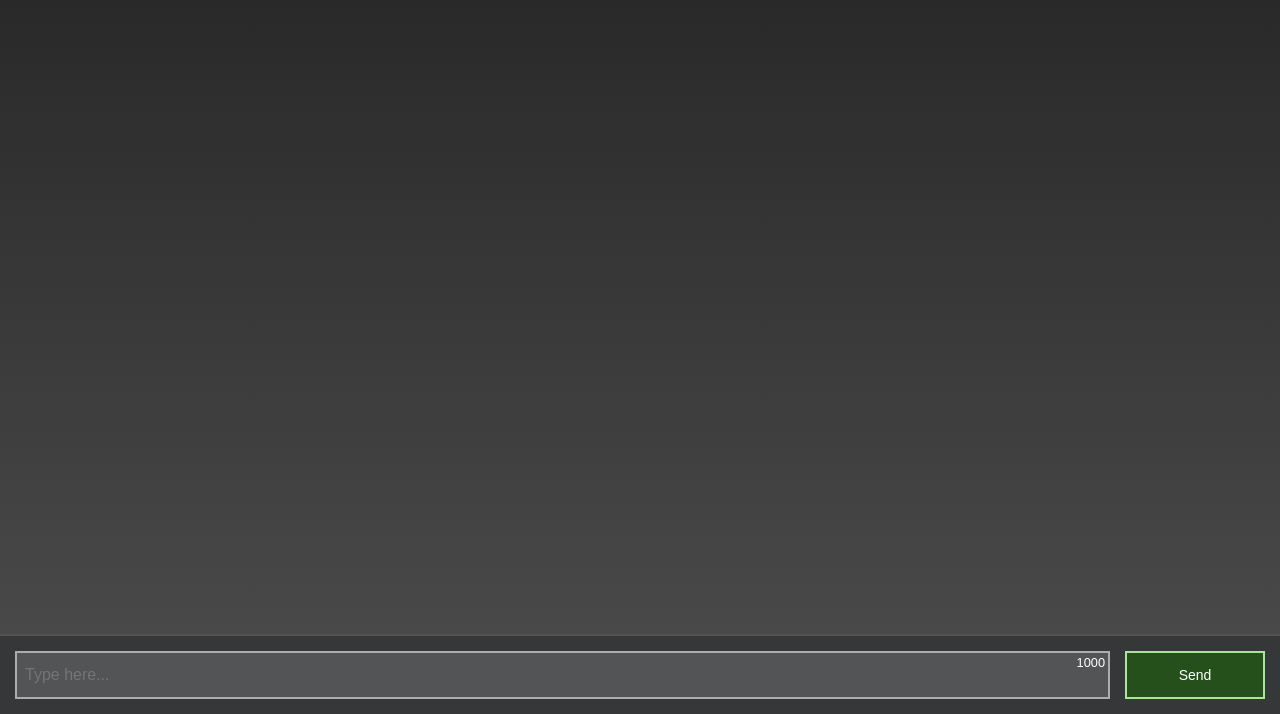
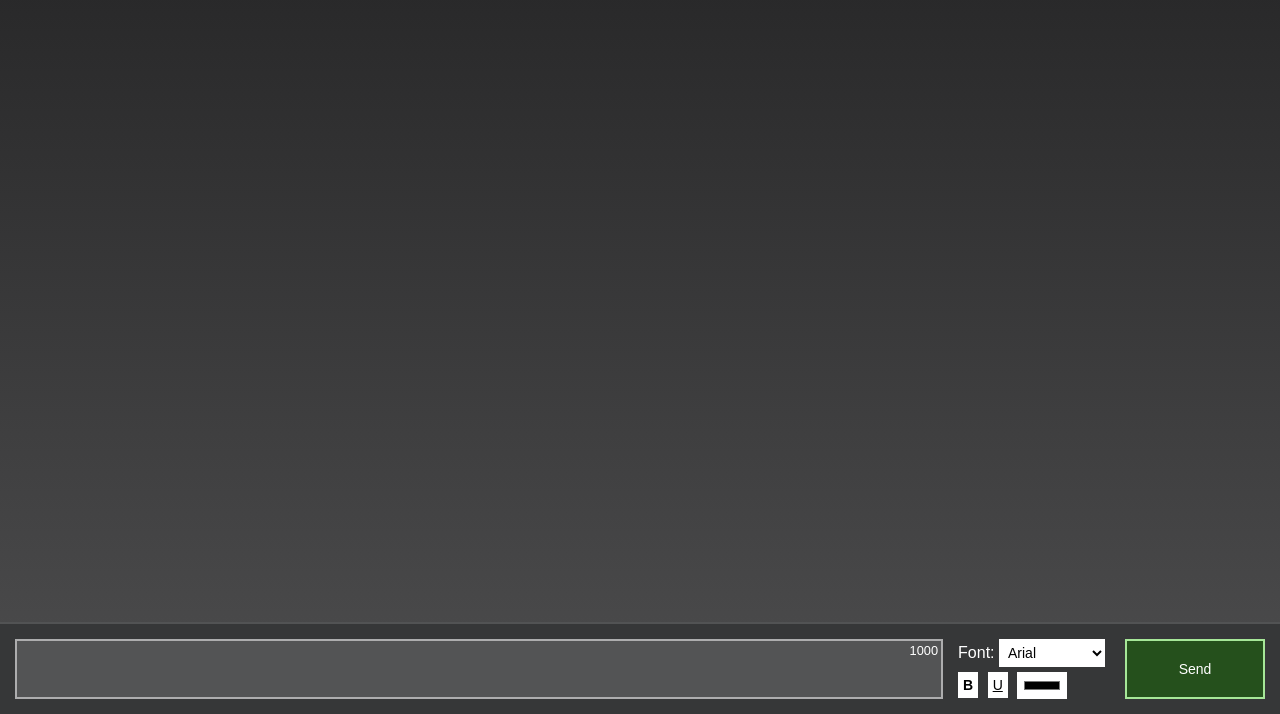
Before and after one commit to notasquid1938/BlazeChatHub, a website: page public/index.html in a window 1280 px wide. Shown: the part 86-800 px from the top of the page. Drawn offline with nearby package versions, Linux system fonts and the light colour scheme; no server answers.

Commit message:
Text Formatting
Added several markup options for text including bold, text color, underline, and font.

```diff
--- a/public/index.css
+++ b/public/index.css
@@ -161,6 +161,19 @@ body {
   font: 16px sans-serif;
 }
 
+.chat-formatting-button {
+  padding: 5px;
+  border: none;
+  margin-right: 5px;
+  cursor: pointer;
+  font-size: 14px;
+  background-color: #fff;
+}
+
+.chat-formatting-button:hover {
+  background-color: #f2f2f2;
+}
+
 #chat-input:focus {
   border-color: white;
   overflow: auto;
@@ -186,3 +199,7 @@ body {
   background-color: #336e27;
   border-color: white;
 }
+
+select#font-select {
+  margin-bottom: 5px;
+}
--- a/public/index.html
+++ b/public/index.html
@@ -46,11 +46,46 @@
 
     <div id="chatbox">
       <div id="chat-input-container">
-        <input id="chat-input" placeholder="Type here..." maxlength="1000">
+        <div id="chat-input" placeholder="Type here..." maxlength="1000" contenteditable="true"></div>
         <span id="chat-input-counter">1000</span>
+      </div>
+
+      <div id="chat-formatting-options">
+        <div>
+          <label for="font-select">Font:</label>
+          <select id="font-select" class="chat-formatting-button" onchange="document.execCommand('fontName', false, this.value)">
+            <option value="Arial">Arial</option>
+            <option value="Helvetica">Helvetica</option>
+            <option value="Times New Roman">Times</option>
+            <option value="Georgia">Georgia</option>
+            <option value="Courier">Courier</option>
+            <option value="Verdana">Verdana</option>
+            <option value="Tahoma">Tahoma</option>
+            <option value="Comic Sans MS">Comic Sans</option>
+          </select>
+        </div>
+        <div>
+          <button class="chat-formatting-button" onclick="toggleFormatting('bold')"><b>B</b></button>
+          <button class="chat-formatting-button" onclick="toggleFormatting('underline')"><u>U</u></button>
+          <input type="color" class="chat-formatting-button" onchange="document.execCommand('foreColor', false, this.value)">
+        </div>
       </div>
 
       <input type="button" id="chat-submit" value="Send">
     </div>
+
+    <style>
+      .chat-formatting-button.selected {
+        background-color: rgb(50, 170, 255);
+      }
+    </style>
+
+    <script>
+      function toggleFormatting(format) {
+        document.execCommand(format, false, null);
+        var button = document.querySelector(`button[onclick="toggleFormatting('${format}')"`);
+        button.classList.toggle("selected");
+      }
+    </script>
   </body>
 </html>
```
